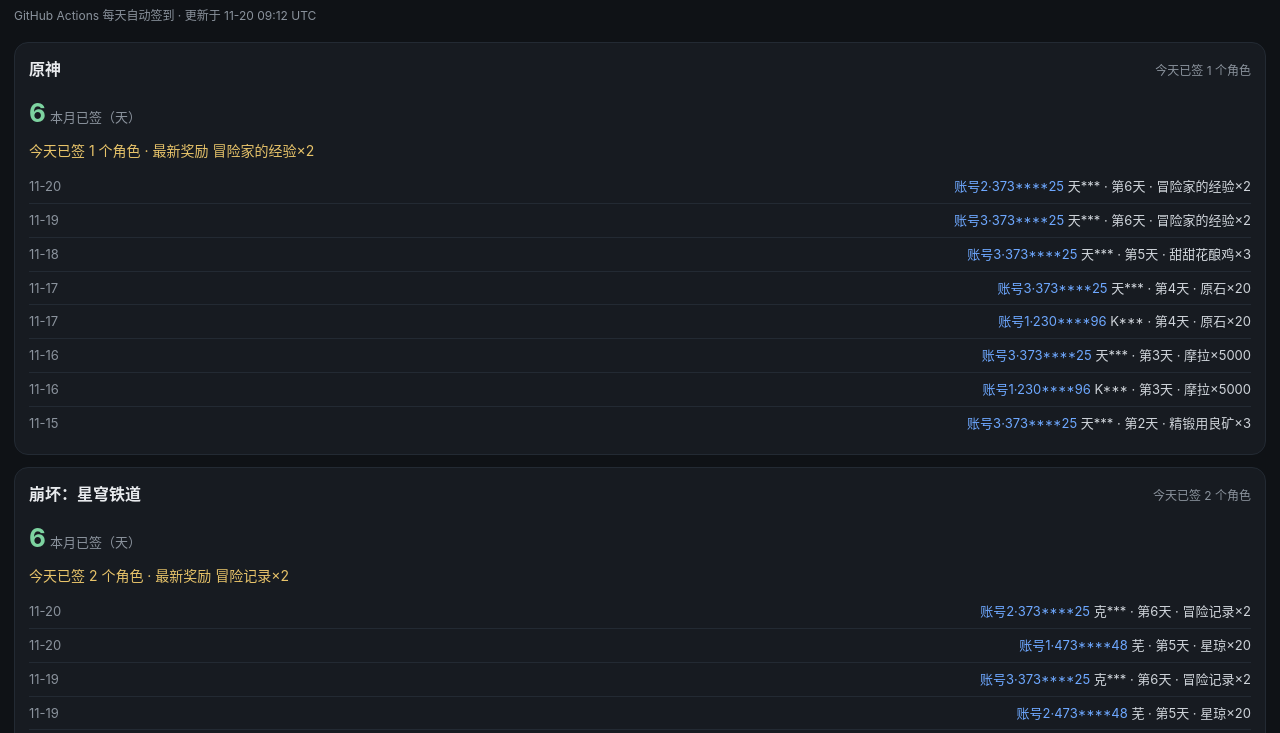
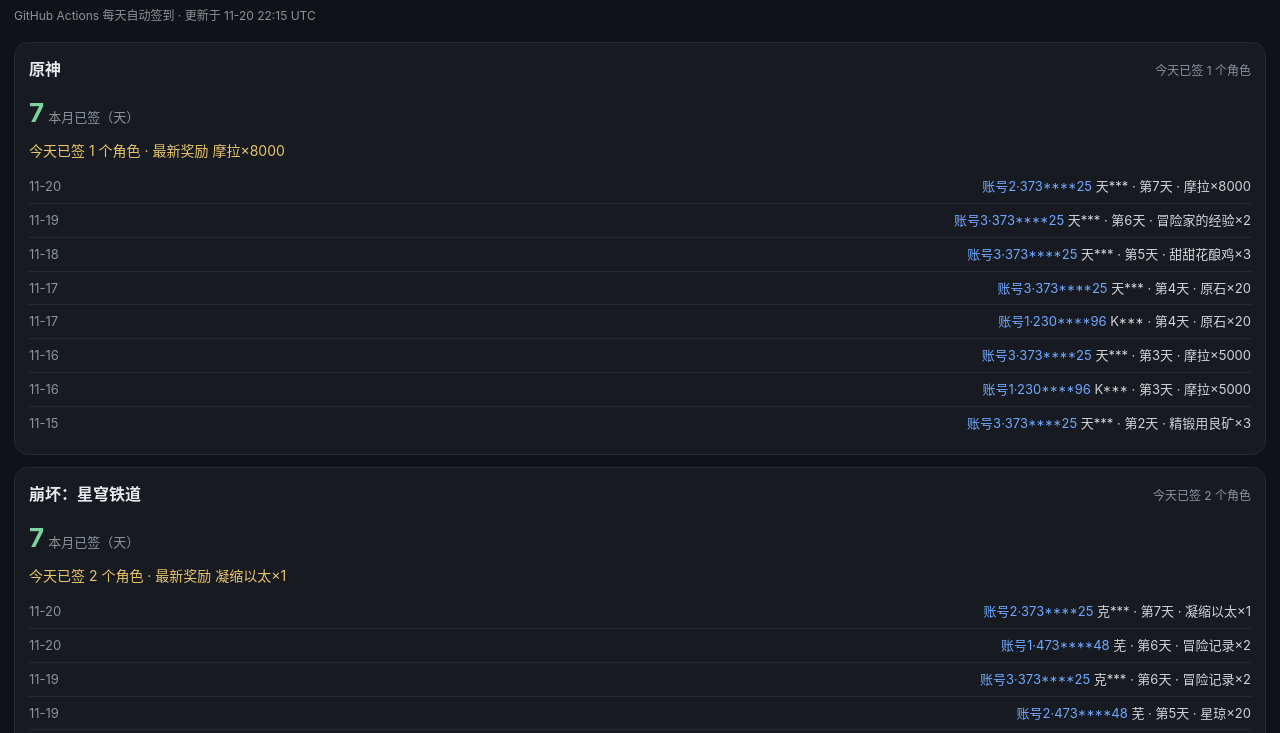
Before and after one commit to qwe123456hh/mihoyo-checkin, a plain HTML site: page docs/index.html in a window 1280 px wide. Shown: the part 44-777 px from the top of the page. Drawn offline with Linux system fonts and the light colour scheme.

Commit message:
checkin 2026-11-20

```diff
--- a/docs/index.html
+++ b/docs/index.html
@@ -13,17 +13,17 @@ h1{font-size:19px;margin:0 0 4px}.sub{color:#8b939d;font-size:12px;margin-bottom
 .acc{color:#6ea8ff}
 .foot{margin-top:18px;color:#5f6873;font-size:11px;text-align:center}
 </style></head><body><h1>米游社签到</h1>
-<div class="sub">GitHub Actions 每天自动签到 · 更新于 11-20 09:12 UTC</div>
+<div class="sub">GitHub Actions 每天自动签到 · 更新于 11-20 22:15 UTC</div>
 
 <div class="card">
   <div class="game"><div class="name">原神</div><div class="nick">今天已签 1 个角色</div></div>
-  <div class="big">6<span>本月已签（天）</span></div>
-  <div class="award">今天已签 1 个角色 · 最新奖励 冒险家的经验×2</div>
-  <div style="margin-top:8px"><div class="row"><span class="d">11-20</span><span class="a"><span class="acc">账号2·373****25</span> 天*** · 第6天 · 冒险家的经验×2</span></div><div class="row"><span class="d">11-19</span><span class="a"><span class="acc">账号3·373****25</span> 天*** · 第6天 · 冒险家的经验×2</span></div><div class="row"><span class="d">11-18</span><span class="a"><span class="acc">账号3·373****25</span> 天*** · 第5天 · 甜甜花酿鸡×3</span></div><div class="row"><span class="d">11-17</span><span class="a"><span class="acc">账号3·373****25</span> 天*** · 第4天 · 原石×20</span></div><div class="row"><span class="d">11-17</span><span class="a"><span class="acc">账号1·230****96</span> K*** · 第4天 · 原石×20</span></div><div class="row"><span class="d">11-16</span><span class="a"><span class="acc">账号3·373****25</span> 天*** · 第3天 · 摩拉×5000</span></div><div class="row"><span class="d">11-16</span><span class="a"><span class="acc">账号1·230****96</span> K*** · 第3天 · 摩拉×5000</span></div><div class="row"><span class="d">11-15</span><span class="a"><span class="acc">账号3·373****25</span> 天*** · 第2天 · 精锻用良矿×3</span></div></div>
+  <div class="big">7<span>本月已签（天）</span></div>
+  <div class="award">今天已签 1 个角色 · 最新奖励 摩拉×8000</div>
+  <div style="margin-top:8px"><div class="row"><span class="d">11-20</span><span class="a"><span class="acc">账号2·373****25</span> 天*** · 第7天 · 摩拉×8000</span></div><div class="row"><span class="d">11-19</span><span class="a"><span class="acc">账号3·373****25</span> 天*** · 第6天 · 冒险家的经验×2</span></div><div class="row"><span class="d">11-18</span><span class="a"><span class="acc">账号3·373****25</span> 天*** · 第5天 · 甜甜花酿鸡×3</span></div><div class="row"><span class="d">11-17</span><span class="a"><span class="acc">账号3·373****25</span> 天*** · 第4天 · 原石×20</span></div><div class="row"><span class="d">11-17</span><span class="a"><span class="acc">账号1·230****96</span> K*** · 第4天 · 原石×20</span></div><div class="row"><span class="d">11-16</span><span class="a"><span class="acc">账号3·373****25</span> 天*** · 第3天 · 摩拉×5000</span></div><div class="row"><span class="d">11-16</span><span class="a"><span class="acc">账号1·230****96</span> K*** · 第3天 · 摩拉×5000</span></div><div class="row"><span class="d">11-15</span><span class="a"><span class="acc">账号3·373****25</span> 天*** · 第2天 · 精锻用良矿×3</span></div></div>
 </div>
 <div class="card">
   <div class="game"><div class="name">崩坏：星穹铁道</div><div class="nick">今天已签 2 个角色</div></div>
-  <div class="big">6<span>本月已签（天）</span></div>
-  <div class="award">今天已签 2 个角色 · 最新奖励 冒险记录×2</div>
-  <div style="margin-top:8px"><div class="row"><span class="d">11-20</span><span class="a"><span class="acc">账号2·373****25</span> 克*** · 第6天 · 冒险记录×2</span></div><div class="row"><span class="d">11-20</span><span class="a"><span class="acc">账号1·473****48</span> 芜 · 第5天 · 星琼×20</span></div><div class="row"><span class="d">11-19</span><span class="a"><span class="acc">账号3·373****25</span> 克*** · 第6天 · 冒险记录×2</span></div><div class="row"><span class="d">11-19</span><span class="a"><span class="acc">账号2·473****48</span> 芜 · 第5天 · 星琼×20</span></div><div class="row"><span class="d">11-18</span><span class="a"><span class="acc">账号3·373****25</span> 克*** · 第5天 · 星琼×20</span></div><div class="row"><span class="d">11-18</span><span class="a"><span class="acc">账号2·473****48</span> 芜 · 第4天 · 罐装快乐水×1</span></div><div class="row"><span class="d">11-17</span><span class="a"><span class="acc">账号3·373****25</span> 克*** · 第4天 · 罐装快乐水×1</span></div><div class="row"><span class="d">11-17</span><span class="a"><span class="acc">账号2·473****48</span> 芜 · 第3天 · 信用点×5000</span></div></div>
+  <div class="big">7<span>本月已签（天）</span></div>
+  <div class="award">今天已签 2 个角色 · 最新奖励 凝缩以太×1</div>
+  <div style="margin-top:8px"><div class="row"><span class="d">11-20</span><span class="a"><span class="acc">账号2·373****25</span> 克*** · 第7天 · 凝缩以太×1</span></div><div class="row"><span class="d">11-20</span><span class="a"><span class="acc">账号1·473****48</span> 芜 · 第6天 · 冒险记录×2</span></div><div class="row"><span class="d">11-19</span><span class="a"><span class="acc">账号3·373****25</span> 克*** · 第6天 · 冒险记录×2</span></div><div class="row"><span class="d">11-19</span><span class="a"><span class="acc">账号2·473****48</span> 芜 · 第5天 · 星琼×20</span></div><div class="row"><span class="d">11-18</span><span class="a"><span class="acc">账号3·373****25</span> 克*** · 第5天 · 星琼×20</span></div><div class="row"><span class="d">11-18</span><span class="a"><span class="acc">账号2·473****48</span> 芜 · 第4天 · 罐装快乐水×1</span></div><div class="row"><span class="d">11-17</span><span class="a"><span class="acc">账号3·373****25</span> 克*** · 第4天 · 罐装快乐水×1</span></div><div class="row"><span class="d">11-17</span><span class="a"><span class="acc">账号2·473****48</span> 芜 · 第3天 · 信用点×5000</span></div></div>
 </div><div class="foot">数据来自米游社福利中心</div></body></html>
```
Also changed, not shown: history.json (+7 -7 lines).
